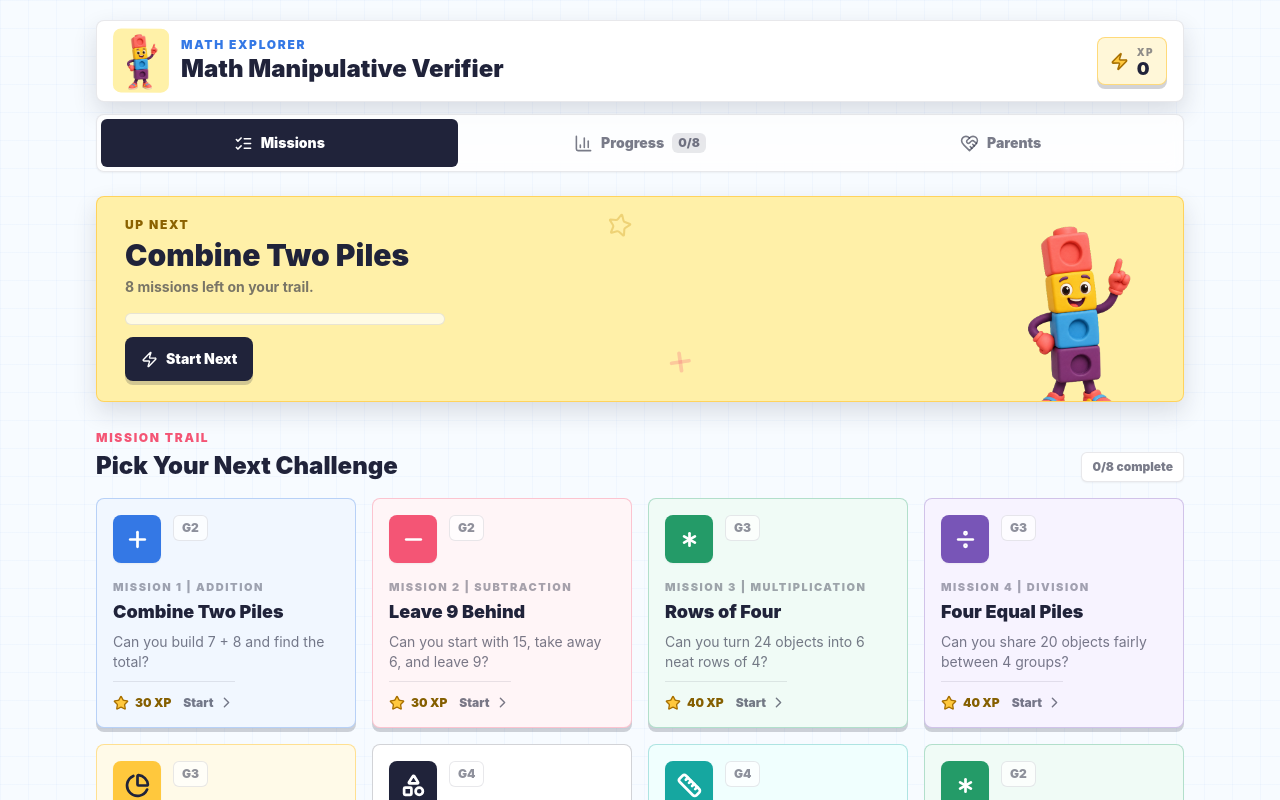
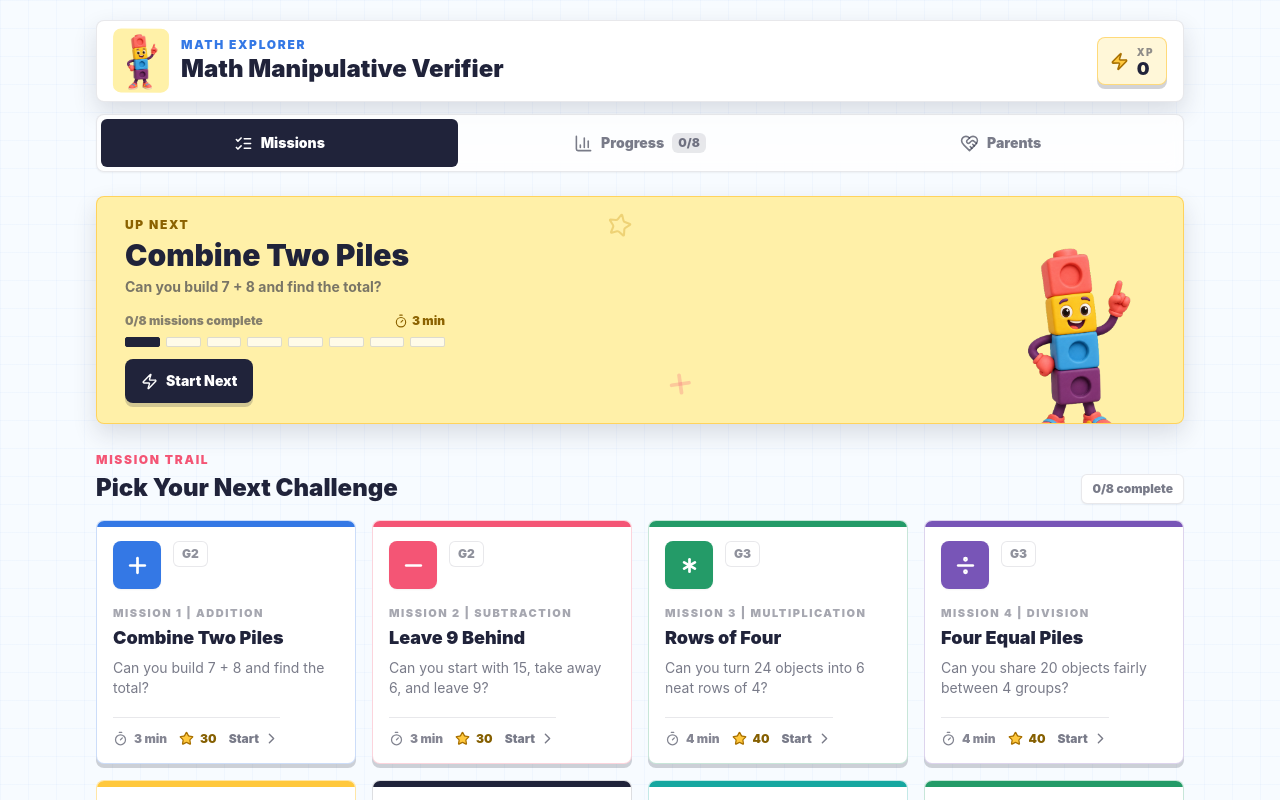
Before and after one commit to NOBA235/maths-manipulative, a Next.js app: page / in a window 1280 px wide. Shown: the top 800 px of the page. Built offline with nearby package versions, Linux system fonts and the light colour scheme.

Commit message:
refractor ui

```diff
--- a/components/MathVerifierApp.tsx
+++ b/components/MathVerifierApp.tsx
@@ -25,6 +25,7 @@ import {
   ShieldCheck,
   Sparkles,
   Star,
+  Timer,
   Trophy,
   X,
   Zap,
@@ -90,13 +91,13 @@ const conceptStyles: Record<Concept, string> = {
 };
 
 const conceptCardStyles: Record<Concept, string> = {
-  Addition: "border-lake/30 bg-[#f1f7ff]",
-  Subtraction: "border-coral/30 bg-[#fff5f7]",
-  Multiplication: "border-leaf/30 bg-[#f0fbf6]",
-  Division: "border-plum/30 bg-[#f7f3ff]",
-  Fractions: "border-saffron/50 bg-[#fffae8]",
-  Geometry: "border-ink/20 bg-white",
-  Measurement: "border-aqua/30 bg-[#f0fffe]",
+  Addition: "border-lake/25 bg-white hover:border-lake/60",
+  Subtraction: "border-coral/25 bg-white hover:border-coral/60",
+  Multiplication: "border-leaf/25 bg-white hover:border-leaf/60",
+  Division: "border-plum/25 bg-white hover:border-plum/60",
+  Fractions: "border-saffron/45 bg-white hover:border-saffron",
+  Geometry: "border-ink/15 bg-white hover:border-ink/45",
+  Measurement: "border-aqua/25 bg-white hover:border-aqua/60",
 };
 
 const conceptAccentStyles: Record<Concept, string> = {
@@ -548,6 +549,7 @@ function MissionList({
     <section className="space-y-7">
       <ExplorerBanner
         completed={completed}
+        progress={progress}
         nextMission={nextMission}
         onStart={() => onOpenMission(nextMission)}
       />
@@ -587,8 +589,11 @@ function MissionList({
                 whileHover={{ y: -6, rotate: index % 2 ? 0.8 : -0.8 }}
                 whileTap={{ y: 1, scale: 0.98 }}
                 onClick={() => onOpenMission(mission)}
-                className={`group flex min-h-[230px] flex-col overflow-hidden rounded-lg border p-4 text-left shadow-button transition-shadow hover:shadow-lift focus-visible:focus-ring ${conceptCardStyles[mission.concept]}`}
+                className={`group relative flex min-h-[244px] flex-col overflow-hidden rounded-lg border px-4 pb-4 pt-5 text-left shadow-button transition-shadow hover:shadow-lift focus-visible:focus-ring ${conceptCardStyles[mission.concept]}`}
               >
+                <div
+                  className={`absolute inset-x-0 top-0 h-1.5 ${conceptAccentStyles[mission.concept]}`}
+                />
                 <div className="flex items-start justify-between gap-3">
                   <motion.div
                     whileHover={{ rotate: [0, -8, 8, 0], scale: 1.08 }}
@@ -625,9 +630,15 @@ function MissionList({
                 </p>
 
                 <div className="mt-auto flex items-center justify-between gap-3 border-t border-ink/10 pt-3">
-                  <span className="flex items-center gap-1.5 text-xs font-black text-[#855f00]">
-                    <Star className="fill-saffron text-[#a87000]" size={16} />
-                    {mission.xp} XP
+                  <span className="flex items-center gap-3 text-xs font-black text-ink/55">
+                    <span className="flex items-center gap-1.5">
+                      <Timer size={15} />
+                      {mission.durationMinutes} min
+                    </span>
+                    <span className="flex items-center gap-1.5 text-[#855f00]">
+                      <Star className="fill-saffron text-[#a87000]" size={15} />
+                      {mission.xp}
+                    </span>
                   </span>
                   <span className="flex items-center gap-1 text-xs font-black text-ink/60">
                     {done ? "Replay" : "Start"}
@@ -648,14 +659,15 @@ function MissionList({
 
 function ExplorerBanner({
   completed,
+  progress,
   nextMission,
   onStart,
 }: {
   completed: number;
+  progress: ProgressState;
   nextMission: Mission;
   onStart: () => void;
 }) {
-  const percent = (completed / missions.length) * 100;
   const remaining = missions.length - completed;
 
   return (
@@ -691,17 +703,44 @@ function ExplorerBanner({
         <p className="mt-1 text-sm font-bold leading-5 text-ink/60">
           {remaining === 0
             ? "Every mission is mastered. Replay any challenge."
-            : `${remaining} mission${remaining === 1 ? "" : "s"} left on your trail.`}
+            : nextMission.challenge}
         </p>
 
         <div className="mt-4 max-w-xs">
-          <div className="h-3 overflow-hidden rounded-full border border-ink/10 bg-white/70">
-            <motion.div
-              initial={{ width: 0 }}
-              animate={{ width: `${percent}%` }}
-              transition={{ duration: 0.8, ease: "easeOut" }}
-              className="h-full bg-leaf"
-            />
+          <div className="flex items-center justify-between gap-2 text-xs font-black text-ink/55">
+            <span>
+              {completed}/{missions.length} missions complete
+            </span>
+            <span className="flex items-center gap-1 text-[#8b6200]">
+              <Timer size={14} />
+              {nextMission.durationMinutes} min
+            </span>
+          </div>
+          <div
+            aria-label={`${completed} of ${missions.length} missions complete`}
+            className="mt-2 grid grid-cols-8 gap-1.5"
+          >
+            {missions.map((mission, index) => {
+              const done = progress.missions[mission.id]?.correct;
+              const next = mission.id === nextMission.id && !done;
+
+              return (
+                <motion.span
+                  key={mission.id}
+                  initial={{ scaleX: 0 }}
+                  animate={{ scaleX: 1 }}
+                  transition={{ delay: index * 0.045, duration: 0.25 }}
+                  title={done ? `${mission.title} mastered` : mission.title}
+                  className={`h-2.5 rounded-sm border ${
+                    done
+                      ? "border-leaf bg-leaf"
+                      : next
+                        ? "border-ink bg-ink"
+                        : "border-ink/15 bg-white/75"
+                  }`}
+                />
+              );
+            })}
           </div>
           <button
             type="button"
@@ -770,8 +809,8 @@ function MissionDetail({
     Number(Boolean(evidenceFiles.setup)) + Number(Boolean(evidenceFiles.result));
 
   return (
-    <section className="mx-auto grid max-w-6xl gap-4 lg:grid-cols-[minmax(0,0.9fr)_minmax(0,1.1fr)]">
-      <div className="relative overflow-hidden rounded-lg border border-ink/10 bg-white p-4 shadow-lift sm:p-5">
+    <section className="mx-auto grid max-w-6xl gap-4 lg:grid-cols-[minmax(340px,0.85fr)_minmax(0,1.15fr)]">
+      <div className="relative overflow-hidden rounded-lg border border-ink/10 bg-white p-4 shadow-lift sm:p-5 lg:sticky lg:top-5 lg:self-start">
         <div
           className={`absolute inset-x-0 top-0 h-2 ${conceptAccentStyles[mission.concept]}`}
         />
@@ -795,6 +834,10 @@ function MissionDetail({
           </span>
           <span className="rounded-md bg-saffron/20 px-2.5 py-1 text-xs font-black text-[#7b5513]">
             {mission.xp} XP
+          </span>
+          <span className="flex items-center gap-1 rounded-md bg-ink/5 px-2.5 py-1 text-xs font-black text-ink/55">
+            <Timer size={14} />
+            {mission.durationMinutes} min
           </span>
           {completed ? (
             <span className="rounded-md bg-leaf/10 px-2.5 py-1 text-xs font-black text-leaf">
@@ -837,8 +880,9 @@ function MissionDetail({
           </ul>
         </div>
 
-        <div className="mt-6">
+        <div className="mt-6 flex items-center justify-between gap-3">
           <h3 className="text-sm font-black text-ink">Do These 2 Steps</h3>
+          <span className="text-xs font-bold text-ink/45">Show each step clearly</span>
         </div>
         <div className="mt-2 divide-y divide-ink/10 border-y border-ink/10">
           {(["setup", "result"] as EvidenceStage[]).map((stage, index) => (
@@ -996,18 +1040,19 @@ function EvidenceCapture({
             </h3>
           </div>
         </div>
-        <AnimatePresence>
-          {file ? (
-            <motion.div
-              initial={{ scale: 0, rotate: -18 }}
-              animate={{ scale: 1, rotate: 0 }}
-              exit={{ scale: 0 }}
-              className="flex h-8 w-8 shrink-0 items-center justify-center rounded-md bg-leaf text-white shadow-sm"
-              title="Photo captured"
-            >
-              <Check size={18} strokeWidth={3} />
-            </motion.div>
-          ) : null}
+        <AnimatePresence mode="wait">
+          <motion.span
+            key={file ? "attached" : "ready"}
+            initial={{ opacity: 0, y: -4 }}
+            animate={{ opacity: 1, y: 0 }}
+            exit={{ opacity: 0, y: 4 }}
+            className={`flex shrink-0 items-center gap-1 rounded-md px-2 py-1 text-[10px] font-black uppercase tracking-[0.1em] ${
+              file ? "bg-leaf/15 text-leaf" : "bg-white/70 text-ink/45"
+            }`}
+          >
+            {file ? <Check size={13} strokeWidth={3} /> : <Camera size={13} />}
+            {file ? "Attached" : "Ready"}
+          </motion.span>
         </AnimatePresence>
       </div>
 
@@ -1036,6 +1081,12 @@ function EvidenceCapture({
             </p>
           </div>
         )}
+        {previewUrl && !checking ? (
+          <div className="absolute bottom-3 left-3 flex items-center gap-1.5 rounded-md bg-ink/85 px-2.5 py-1.5 text-xs font-black text-white shadow-sm">
+            <Check size={14} className="text-[#8ce0b6]" strokeWidth={3} />
+            Photo attached
+          </div>
+        ) : null}
         {checking && previewUrl ? (
           <>
             <div className="absolute inset-0 bg-ink/10" />
@@ -1055,12 +1106,12 @@ function EvidenceCapture({
 
       <label
         htmlFor={inputId}
-        className={`flex min-h-12 cursor-pointer items-center justify-center gap-2 px-3 text-sm font-black transition ${
+        className={`mx-3 mb-3 flex min-h-12 cursor-pointer items-center justify-center gap-2 rounded-md px-3 text-sm font-black shadow-button transition ${
           checking
             ? "pointer-events-none opacity-50"
             : stage === "setup"
-              ? "text-lake hover:bg-lake/10"
-              : "text-plum hover:bg-plum/10"
+              ? "bg-lake text-white hover:-translate-y-0.5 hover:bg-[#2467cb] active:translate-y-1 active:shadow-none"
+              : "bg-plum text-white hover:-translate-y-0.5 hover:bg-[#5e4194] active:translate-y-1 active:shadow-none"
         }`}
       >
         <Camera size={18} />
```
Also changed, not shown: lib/missions.ts (+9 -0 lines), 1 other file (tests, documents, lock files or other folders).
